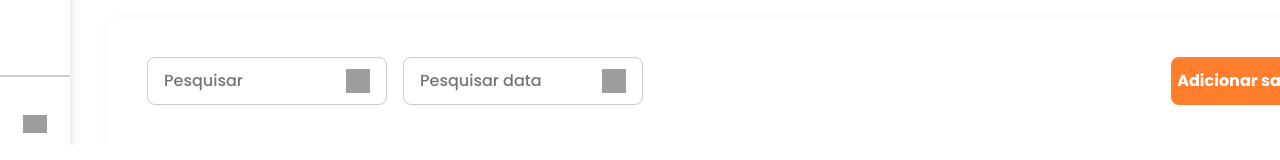
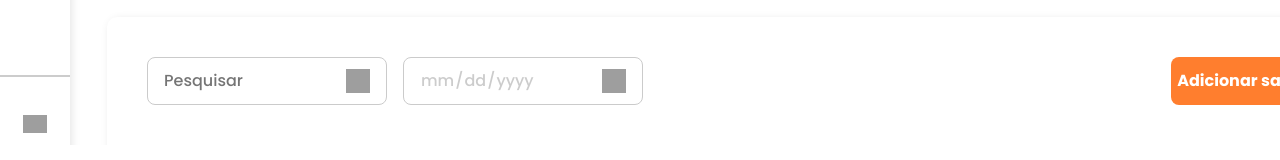
Before and after one commit to douglasdamasceno/Pix-Frontend, a React (Vite) app: page / in a window 1280 px wide. Shown: the part 145-305 px from the top of the page. Built offline with nearby package versions, Linux system fonts and the light colour scheme; grey boxes are pictures that could not be loaded.

Commit message:
feat: add type date on input

```diff
--- a/src/components/dashboard/Table/NavBar/index.tsx
+++ b/src/components/dashboard/Table/NavBar/index.tsx
@@ -14,7 +14,7 @@ export default function NavBar({ onClick ,onChangeSearch }: NavBarProps) {
     <Container>
       <ContainerInputions>
         <InputWithIcon onChangeFilter={onChangeSearch} />
-        <InputWithIcon onChangeFilter={onChangeSearch} icon={Date} placeholder="Pesquisar data" />
+        <InputWithIcon type="date" onChangeFilter={onChangeSearch} icon={Date} placeholder="Pesquisar data" />
       </ContainerInputions>
 
       <Button
--- a/src/components/ui/InputWithIcon/styles.ts
+++ b/src/components/ui/InputWithIcon/styles.ts
@@ -13,6 +13,12 @@ export const Container = styled.div`
 
   border: 1px solid ${({ theme }) => theme.colors.border_color};
   border-radius: 8px;
+
+  input[type="date"]::-webkit-inner-spin-button,
+  input[type="date"]::-webkit-calendar-picker-indicator {
+    display: none;
+    -webkit-appearance: none;
+  }
 `;
 export const Input = styled.input`
   border: none;
@@ -28,6 +34,7 @@ export const Input = styled.input`
     outline: none;
   }
 `;
+
 export const Icon = styled.img`
   cursor: pointer;
   width: 24px;
```
